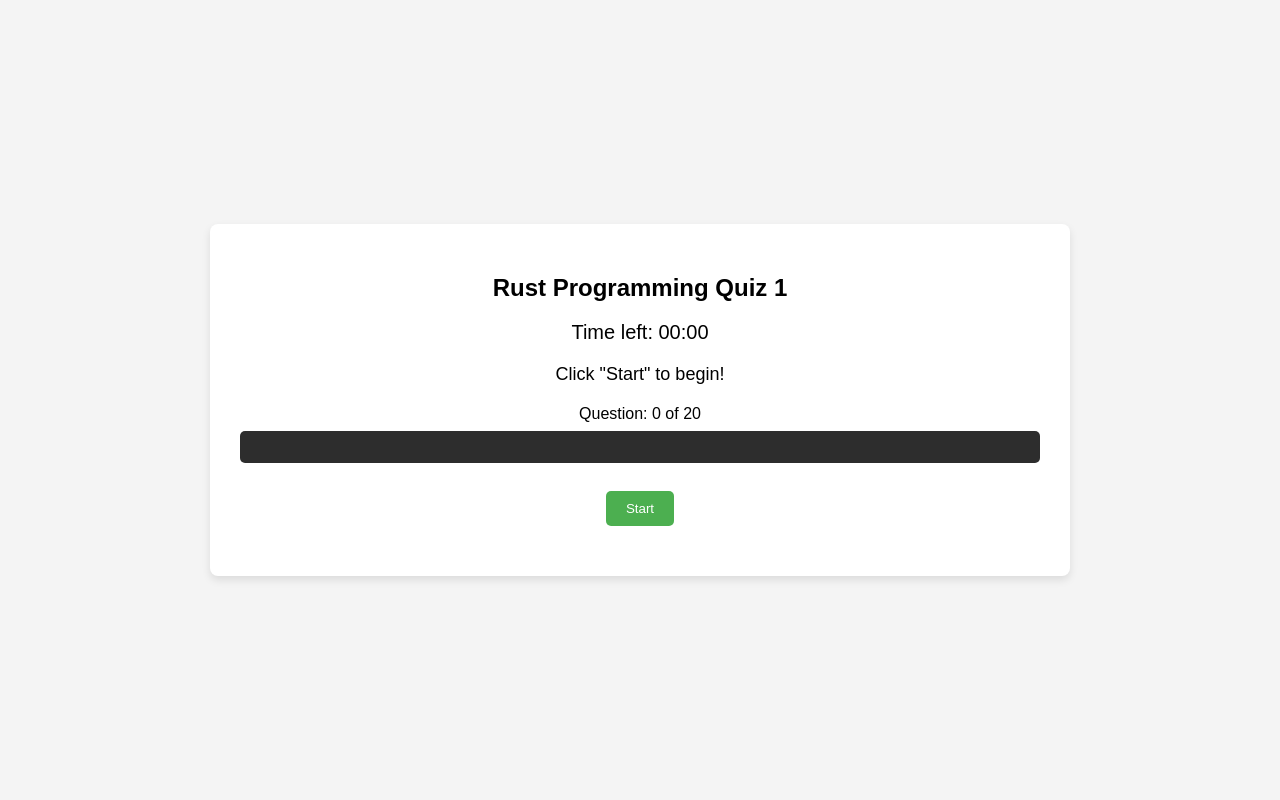
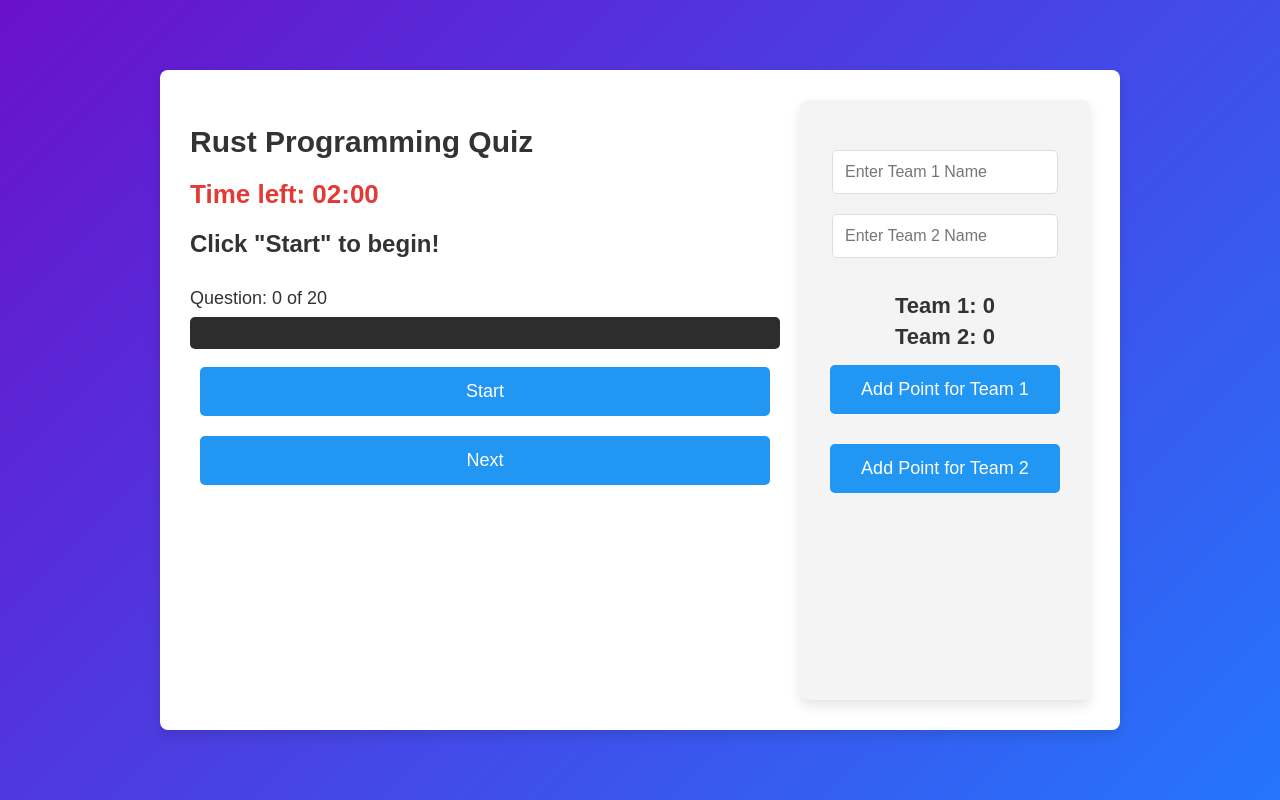
Before and after one commit to abhishekdhamale/rust-quiz-1, a plain HTML site: page index.html in a window 1280 px wide. Drawn offline with nearby package versions, Linux system fonts and the light colour scheme.

Commit message:
Update index.html

```diff
--- a/index.html
+++ b/index.html
@@ -3,102 +3,212 @@
 <head>
     <meta charset="UTF-8">
     <meta name="viewport" content="width=device-width, initial-scale=1.0">
-    <title>Rust Programming Quiz 1</title>
+    <title>Rust Programming Quiz</title>
     <link href="https://cdn.jsdelivr.net/npm/prismjs@1.29.0/themes/prism-tomorrow.css" rel="stylesheet">
     <style>
         body {
-            font-family: Arial, sans-serif;
+            font-family: 'Arial', sans-serif;
             margin: 0;
             padding: 0;
             display: flex;
             justify-content: center;
             align-items: center;
             height: 100vh;
-            background-color: #f4f4f4;
+            background: linear-gradient(135deg, #6a11cb, #2575fc);
+            color: #fff;
         }
 
         .container {
-            background: white;
+            background: #fff;
+            display: flex;
+            justify-content: space-between;
             padding: 30px;
             border-radius: 8px;
-            box-shadow: 0 4px 8px rgba(0, 0, 0, 0.1);
-            width: 800px;
+            box-shadow: 0 6px 12px rgba(0, 0, 0, 0.1);
+            width: 900px;
+            height: 600px;
+        }
+
+        /* Left side for Question and Timer */
+        .left-panel {
+            flex: 1;
+            text-align: left;
+            padding-right: 20px;
+        }
+
+        .left-panel h2 {
+            font-size: 30px;
+            margin-bottom: 20px;
+            color: #333;
+        }
+
+        .question {
+            font-size: 24px;
+            margin-bottom: 20px;
+            font-weight: bold;
+            color: #333;
+        }
+
+        #questionNumber {
+            font-size: 18px;
+            margin-top: 10px;
+            color: #333;
+        }
+
+        pre {
+            background-color: #f4f4f4;
+            padding: 15px;
+            border-radius: 5px;
+            white-space: pre-wrap;
+            word-wrap: break-word;
+            overflow: auto;
+            font-size: 16px;
+            color: #333;
+        }
+
+        #timer {
+            font-size: 26px;
+            margin-bottom: 20px;
+            font-weight: bold;
+            color: #e53935;
+        }
+
+        /* Right side for Team names, scores, and buttons */
+        .right-panel {
+            width: 250px;
+            background-color: #f4f4f4;
+            padding: 20px;
+            border-radius: 8px;
+            box-shadow: 0 6px 12px rgba(0, 0, 0, 0.1);
             text-align: center;
         }
 
-        #timer {
-            font-size: 20px;
-            margin-bottom: 20px;
+        .right-panel input[type="text"] {
+            padding: 12px;
+            width: 80%;
+            margin: 10px 0;
+            border-radius: 5px;
+            border: 1px solid #ddd;
+            font-size: 16px;
+            transition: all 0.3s ease;
         }
 
-        .question {
-            font-size: 18px;
-            margin-bottom: 20px;
+        .right-panel input[type="text"]:focus {
+            outline: none;
+            border-color: #2196F3;
         }
 
-        pre {
-            background-color: #f1f1f1;
-            padding: 15px;
-            border-radius: 5px;
-            white-space: pre-wrap; /* This ensures the code respects newlines */
-            word-wrap: break-word;
-            overflow: auto;
-        }
-
-        .code-snippet {
-            font-family: monospace;
-            white-space: pre-wrap;
-            word-wrap: break-word;
-        }
-
-        #startButton, #nextButton {
-            background-color: #4CAF50;
+        .button {
+            background-color: #2196F3;
             color: white;
-            padding: 10px 20px;
+            padding: 14px 30px;
             border: none;
             border-radius: 5px;
             cursor: pointer;
-            margin-top: 20px;
+            margin: 10px;
+            font-size: 18px;
+            transition: all 0.3s ease;
         }
 
-        #nextButton {
-            background-color: #2196F3;
+        .button:hover {
+            background-color: #1e88e5;
         }
 
-        #startButton:disabled, #nextButton:disabled {
-            background-color: #ccc;
+        .scoreboard {
+            margin-top: 20px;
+            font-size: 22px;
         }
 
-        #nextButton {
-            display: none;
+        .scoreboard div {
+            margin: 5px 0;
+            font-weight: bold;
+            color: #333;
         }
 
-        #result {
+        .buttons-container {
+            display: flex;
+            flex-direction: column;
+            gap: 10px;
+        }
+
+        .team-name {
             margin-top: 20px;
-            font-size: 20px;
+            font-size: 16px;
+            color: #333;
+        }
+
+        .result {
+            margin-top: 20px;
+            font-size: 22px;
             font-weight: bold;
+            color: #2c6fbb;
         }
+
+        .container .left-panel, .container .right-panel {
+            display: flex;
+            flex-direction: column;
+            justify-content: flex-start;
+        }
+
     </style>
 </head>
 <body>
 
 <div class="container">
-    <h2>Rust Programming Quiz 1</h2>
-    <div id="timer">Time left: <span id="time">00:00</span></div>
+    <!-- Left Panel for Question and Timer -->
+    <div class="left-panel">
+        <h2>Rust Programming Quiz</h2>
+
+        <!-- Timer -->
+        <div id="timer">Time left: <span id="time">02:00</span></div>
+
+        <!-- Question Section -->
         <div class="question" id="question">Click "Start" to begin!</div>
         <div id="questionNumber">Question: 0 of 20</div>
+
+        <!-- Code Snippet -->
         <pre><code id="code" class="language-rust"></code></pre>
-    <button id="startButton" onclick="startQuiz()">Start</button>
-    <button id="nextButton" onclick="nextQuestion()">Next</button>
-    <div id="result"></div>
+
+        <!-- Start Button -->
+        <button id="startButton" class="button" onclick="startQuiz()">Start</button>
+
+        <!-- Next Question Button -->
+        <button id="nextButton" class="button" onclick="nextQuestion()">Next</button>
+    </div>
+
+    <!-- Right Panel for Team names, scores, and buttons -->
+    <div class="right-panel">
+        <!-- Team Name Inputs -->
+        <div class="team-name">
+            <input type="text" id="team1Name" placeholder="Enter Team 1 Name" />
+            <input type="text" id="team2Name" placeholder="Enter Team 2 Name" />
+        </div>
+
+        <!-- Scoreboard -->
+        <div class="scoreboard">
+            <div id="team1Score">Team 1: 0</div>
+            <div id="team2Score">Team 2: 0</div>
+        </div>
+
+        <!-- Points Buttons -->
+        <div class="buttons-container">
+            <button class="button" onclick="addPoint(1)">Add Point for Team 1</button>
+            <button class="button" onclick="addPoint(2)">Add Point for Team 2</button>
+        </div>
+
+        <!-- Quiz Result -->
+        <div class="result" id="result"></div>
+    </div>
 </div>
 
 <script src="https://cdn.jsdelivr.net/npm/prismjs@1.29.0/prism.js"></script>
 <script src="https://cdn.jsdelivr.net/npm/prismjs@1.29.0/components/prism-rust.min.js"></script>
 <script>
     let timer;
-    let timeLeft = 300; // 5 minutes timer (300 seconds)
+    let timeLeft = 120; // 2 minutes timer (120 seconds)
     let questionCount = 0; // Track the number of questions answered
+    let team1Score = 0; // Track Team 1 score
+    let team2Score = 0; // Track Team 2 score
     let questions = [
         { question: "What is the output of the following code?", code: `fn main() {\nlet x = 5;\nlet y = 0;\nlet result = x / y;\nprintln!("Result: {}", result);\n}` },
         { question: "What does the following code do?", code: `fn main() {\nlet mut v = vec![1, 2, 3];\nlet element = v[3];\nprintln!("Element: {}", element);\n}` },
@@ -122,57 +232,91 @@
         { question: "What will this code output?", code: `async fn do_something_async() {\nprintln!("Doing something asynchronously...");\n}\n#[tokio::main]\nasync fn main() {\ndo_something_async();\nprintln!("Main thread exiting");\n}` }
     ];
 
-    let questionInterval;
-    let startTime;
-    let endTime;
-    let timeSpent;
+    function startQuiz() {
+        let team1Name = document.getElementById("team1Name").value;
+        let team2Name = document.getElementById("team2Name").value;
+        if (!team1Name || !team2Name) {
+            alert("Please enter names for both teams.");
+            return;
+        }
 
-    function startQuiz() {
         document.getElementById("startButton").disabled = true;
+        questionCount = 0;
+        team1Score = 0;
+        team2Score = 0;
+
+        document.getElementById("team1Score").innerText = `Team 1: ${team1Score}`;
+        document.getElementById("team2Score").innerText = `Team 2: ${team2Score}`;
+
+        startNextQuestion();
+    }
+
+    function startNextQuestion() {
+        if (questionCount < questions.length) {
+            let currentQuestion = questions[questionCount];
+            document.getElementById("question").innerText = currentQuestion.question;
+            document.getElementById("code").innerHTML = currentQuestion.code;
+            Prism.highlightElement(document.getElementById("code"));
+            document.getElementById("questionNumber").innerText = `Question: ${questionCount + 1} of 20`;
+
+            // Reset Timer
+            timeLeft = 120; // Reset to 2 minutes for each question
             let minutes = Math.floor(timeLeft / 60);
             let seconds = timeLeft % 60;
             document.getElementById("time").textContent = `${minutes}:${seconds < 10 ? '0' + seconds : seconds}`;
-        timer = setInterval(function() {
+
+            // Start Timer
+            timer = setInterval(() => {
                 timeLeft--;
-            minutes = Math.floor(timeLeft / 60);
-            seconds = timeLeft % 60;
+                let minutes = Math.floor(timeLeft / 60);
+                let seconds = timeLeft % 60;
                 document.getElementById("time").textContent = `${minutes}:${seconds < 10 ? '0' + seconds : seconds}`;
                 if (timeLeft <= 0) {
-                clearInterval(timer);
-                showResult();
+                    clearInterval(timer); // Stop the timer
+                    alert("Time's up! No points awarded.");
+                    nextQuestion();
                 }
             }, 1000);
 
-        questionCount = 0;
-        showQuestion();
-        document.getElementById("nextButton").style.display = "block";
+            document.getElementById("nextButton").style.display = "block"; // Show the next question button
 	    document.getElementById("startButton").style.display = "none";
+            document.getElementById("team1Name").disabled = true;
+            document.getElementById("team2Name").disabled = true;
 
-    }
 
-    function showQuestion() {
-        if (questionCount < questions.length) {
-            let currentQuestion = questions[questionCount];
-            document.getElementById("question").innerText = currentQuestion.question;
-            document.getElementById("code").innerHTML = currentQuestion.code; // Remove the <br> part
-            Prism.highlightAll();
-            document.getElementById("questionNumber").innerText = `Question: ${questionCount + 1} of 20`;
         }
     }
 
     function nextQuestion() {
         questionCount++;
+        clearInterval(timer); // Stop current timer
         if (questionCount < questions.length) {
-            showQuestion();
+            startNextQuestion();
         } else {
-            clearInterval(timer);
             showResult();
         }
     }
 
+    function addPoint(teamNumber) {
+        if (teamNumber === 1) {
+            team1Score++;
+            document.getElementById("team1Score").innerText = `Team 1: ${team1Score}`;
+        } else if (teamNumber === 2) {
+            team2Score++;
+            document.getElementById("team2Score").innerText = `Team 2: ${team2Score}`;
+        }
+    }
+
     function showResult() {
-        document.getElementById("result").innerText = "Quiz Over!";
-        document.getElementById("nextButton").style.display = "none";
+        let result = '';
+        if (team1Score > team2Score) {
+            result = `Winner: Team 1 with ${team1Score} points!`;
+        } else if (team2Score > team1Score) {
+            result = `Winner: Team 2 with ${team2Score} points!`;
+        } else {
+            result = `It's a tie with ${team1Score} points each!`;
+        }
+        document.getElementById("result").innerText = result;
     }
 </script>
 
```
Lines whose indentation alone changed are shown as unchanged.
